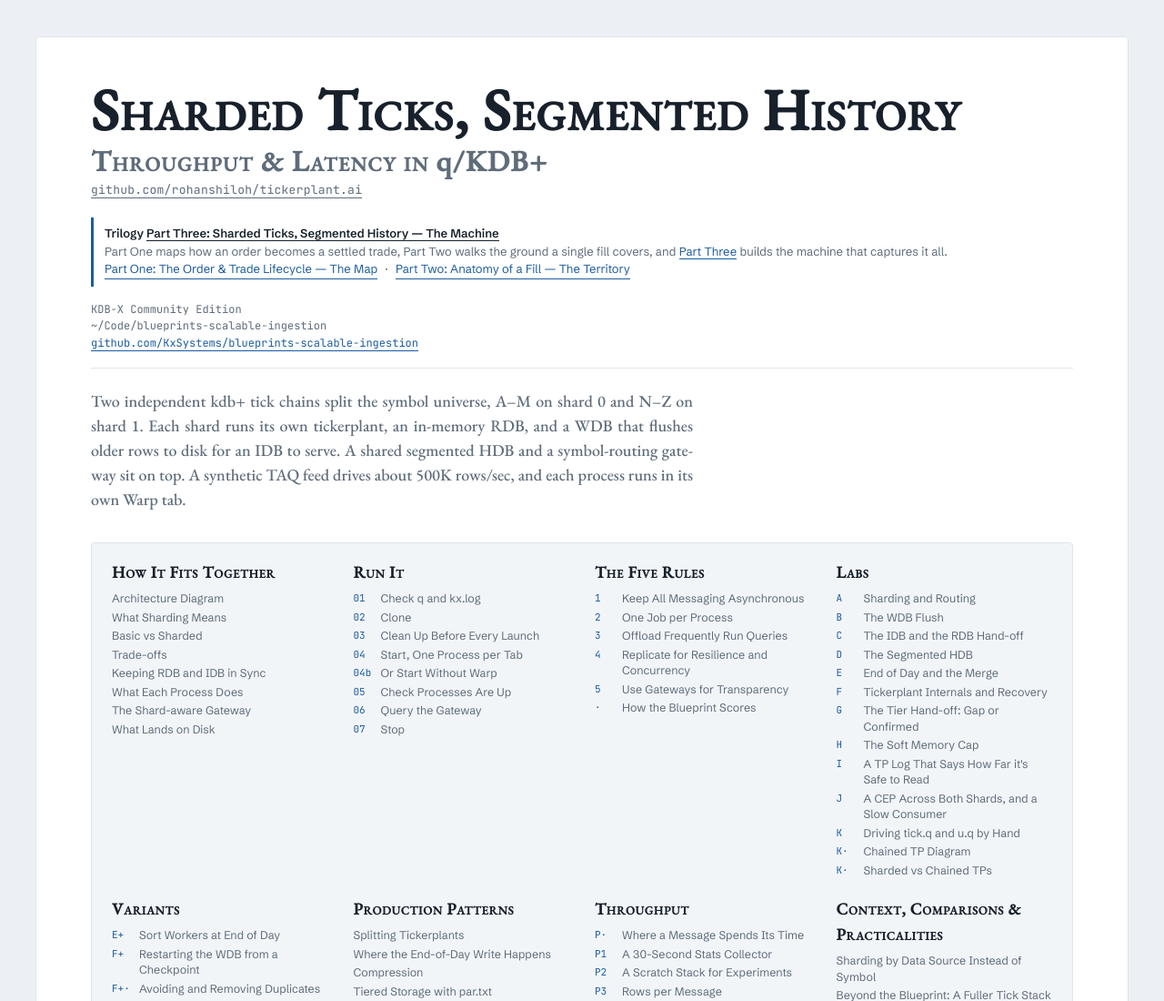
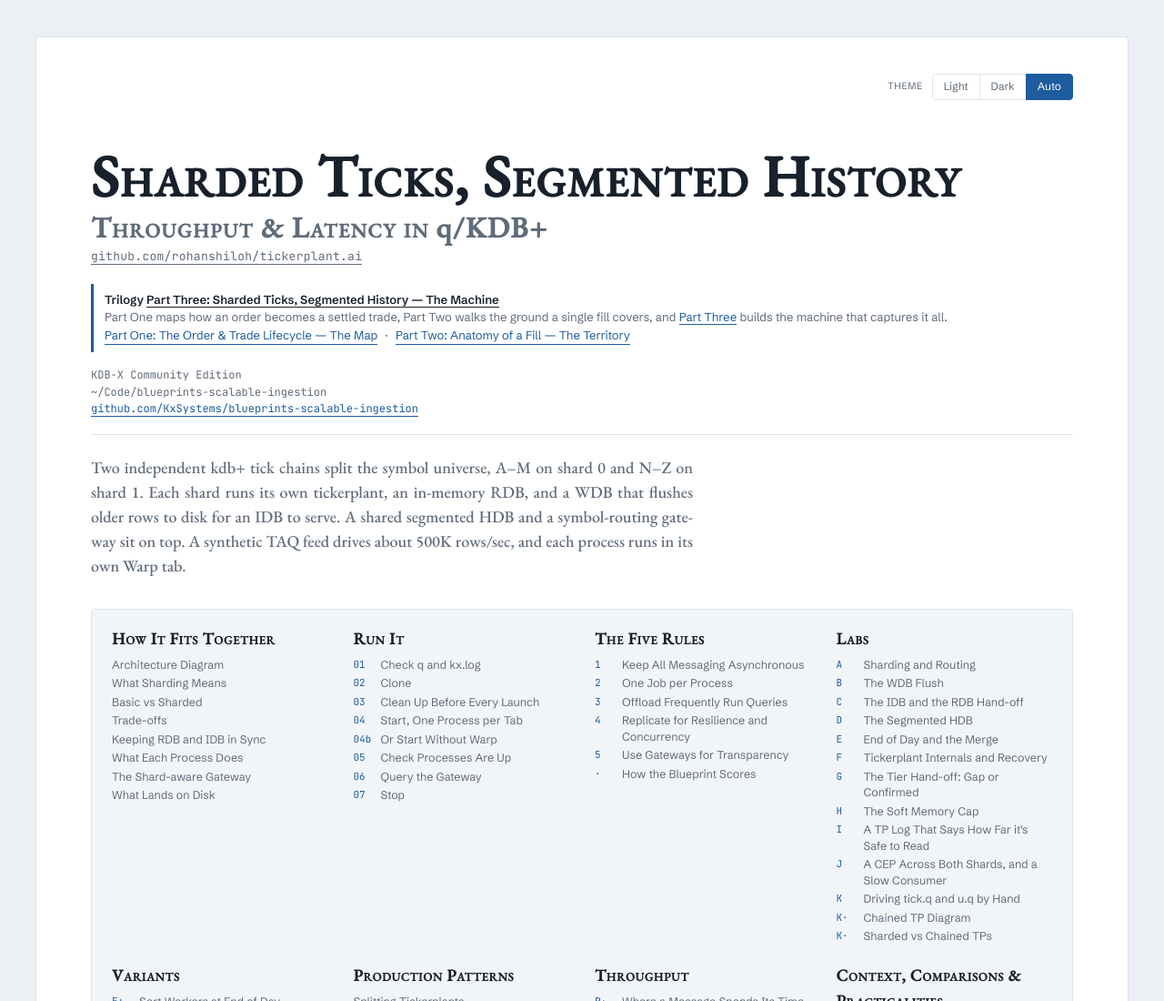
Before and after one commit to rohanshiloh/tickerplant.ai, a plain HTML site: page index.html in a window 1280 px wide. Shown: the top 1100 px of the page at 91% size. Drawn offline with nearby package versions, Linux system fonts and the light colour scheme.

Commit message:
Update index.html

```diff
--- a/index.html
+++ b/index.html
@@ -1,6 +1,7 @@
 <title>Sharded Ticks, Segmented History</title>
 <meta name="claude:viewport-fit-sides" content="cover">
 <link rel="stylesheet" href="https://fonts.googleapis.com/css2?family=EB+Garamond:ital,wght@0,500;1,500;1,600&family=Schibsted+Grotesk:wght@400;500;600&family=JetBrains+Mono:wght@400;500&display=swap">
+<script>try{var _t=localStorage.getItem('theme');if(_t==='light'||_t==='dark')document.documentElement.setAttribute('data-theme',_t)}catch(e){}</script>
 <style>
 /* Layout: one sheet with wide margins. Overview (diagram + roles) → Run it (two columns) → Labs (notes left, commands right) */
 :root{
@@ -179,9 +180,17 @@ footer .ok{color:var(--ok);font-weight:600}
 @media (max-width:600px){.trilogy .tparts{flex-direction:column;align-items:flex-start}.trilogy .tparts span{display:none}}
 .trilogy a{color:var(--accent);text-decoration:none;border-bottom:1px solid currentColor}
 .trilogy a:hover{border-bottom-width:2px}
+:root[data-theme="light"]{color-scheme:light}
+.themebar{display:flex;justify-content:flex-end;align-items:center;gap:0;margin:-8px 0 18px;font-family:var(--sans);font-size:12px}
+.themebar span{color:var(--muted);margin-right:10px;letter-spacing:.06em;text-transform:uppercase;font-size:10.5px}
+.themebar button{font:inherit;color:var(--muted);background:transparent;border:1px solid var(--line);padding:4px 12px;cursor:pointer;margin-left:-1px}
+.themebar button:first-of-type{border-radius:4px 0 0 4px;margin-left:0}.themebar button:last-of-type{border-radius:0 4px 4px 0}
+.themebar button:hover{color:var(--fg)}
+.themebar button[aria-pressed="true"]{color:var(--sheet);background:var(--accent);border-color:var(--accent)}
 </style>
 
 <div class="sheet">
+<div class="themebar" role="group" aria-label="Theme"><span>Theme</span><button type="button" data-t="light" aria-pressed="false">Light</button><button type="button" data-t="dark" aria-pressed="false">Dark</button><button type="button" data-t="auto" aria-pressed="true">Auto</button></div>
 <header>
   <div class="titleblock"><h1>Sharded Ticks, Segmented History<span class="subtitle">Throughput &amp; Latency in <span style="font-variant-caps:normal;font-feature-settings:normal">q/KDB+</span></span></h1><div class="byline"><a href="https://github.com/rohanshiloh/tickerplant.ai">github.com/rohanshiloh/tickerplant.ai</a></div><nav class="trilogy" aria-label="Trilogy"><div class="tl">Trilogy <a href="https://rohanshiloh.github.io/tickerplant.ai/">Part Three: Sharded Ticks, Segmented History — The Machine</a></div><div class="tnote">Part One maps how an order becomes a settled trade, Part Two walks the ground a single fill covers, and <a href="https://rohanshiloh.github.io/tickerplant.ai/">Part Three</a> builds the machine that captures it all.</div><div class="tparts"><a href="https://rohanshiloh.github.io/order-trade-lifecycle/">Part One: The Order &amp; Trade Lifecycle — The Map</a><span>·</span><a href="https://rohanshiloh.github.io/exec-tca-stack/">Part Two: Anatomy of a Fill — The Territory</a></div></nav></div>
   <div class="meta">KDB-X Community Edition<br>~/Code/blueprints-scalable-ingestion<br><a href="https://github.com/KxSystems/blueprints-scalable-ingestion">github.com/KxSystems/blueprints-scalable-ingestion</a></div>
@@ -2661,3 +2670,4 @@ document.querySelectorAll('.code').forEach(function(box){
   });
 });
 </script>
+<script>(function(){var r=document.documentElement,bs=document.querySelectorAll('.themebar button');function set(v,save){if(v==='auto')r.removeAttribute('data-theme');else r.setAttribute('data-theme',v);bs.forEach(function(b){b.setAttribute('aria-pressed',String(b.getAttribute('data-t')===v))});if(save){try{localStorage.setItem('theme',v)}catch(e){}}}var cur='auto';try{cur=localStorage.getItem('theme')||'auto'}catch(e){}set(cur,false);bs.forEach(function(b){b.addEventListener('click',function(){set(b.getAttribute('data-t'),true)})})})();</script>
```
